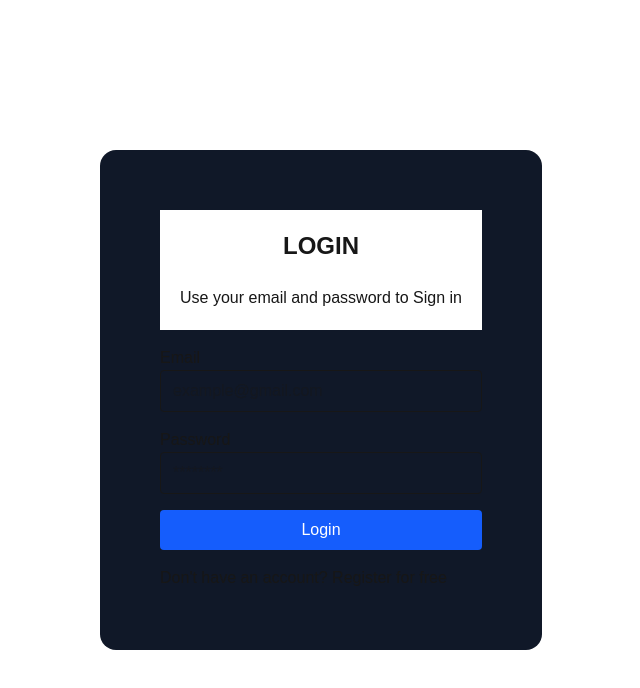
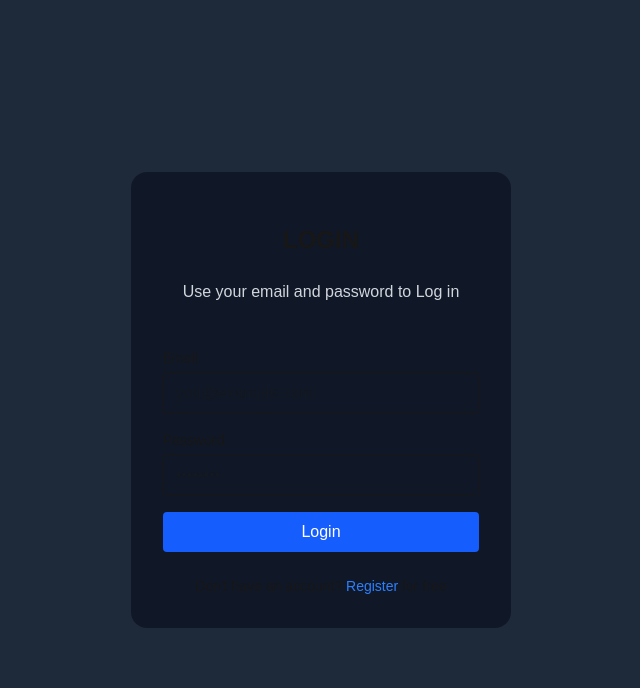
Before and after one commit to Tharun-Akuthota/ai-mock-interview, a Next.js app: page /login in a window 1280 px wide. Shown: the top 688 px of the page, without its empty margins (319-959 px from the left). Built offline with nearby package versions, Linux system fonts and the light colour scheme.

Commit message:
create register page

```diff
--- a/src/app/(auth)/login/page.tsx
+++ b/src/app/(auth)/login/page.tsx
@@ -1,27 +1,27 @@
 export default function LoginPage() {
   return (
-    <div className="min-h-screen flex items-center justify-center">
-      <div className="bg-gray-900 p-15 rounded-2xl space-y-4">
-        <div className="bg-white p-5">
+    <div className="min-h-screen flex items-center justify-center bg-gray-800">
+      <div className="bg-gray-900 p-8 rounded-2xl space-y-6 max-w-md">
+        <div className="p-5 rounded">
           <h2 className="text-2xl font-bold mb-6 text-center">LOGIN</h2>
-          <p>Use your email and password to Sign in</p>
+          <p className="text-gray-300">Use your email and password to Log in</p>
         </div>
         <form className="space-y-4">
           <div>
-            <label>Email</label>
+            <label className="block text-sm font-medium mb-1">Email</label>
             <input
               type="email"
-              placeholder="example@gmail.com"
-              className="w-full border rounded px-3 py-2 focus:outline-none focus:ring focus:ring-blue-400"
+              placeholder="you@example.com"
+              className="w-full border rounded px-3 py-2 focus:outline-none focus:ring-2 focus:ring-blue-300 focus:border-blue-500 transition"
             />
           </div>
 
           <div>
-            <label>Password</label>
+            <label className="block text-sm font-medium mb-1">Password</label>
             <input
               type="password"
-              placeholder="********"
-              className="w-full border rounded px-3 py-2 focus:outline-none focus:ring focus:ring-blue-400"
+              placeholder="••••••••"
+              className="w-full border rounded px-3 py-2 focus:outline-none focus:ring-2 focus:ring-blue-300 focus:border-blue-500 transition"
             />
           </div>
 
@@ -32,8 +32,12 @@ export default function LoginPage() {
             Login
           </button>
         </form>
-        <p>
-          Don't have an account? <a>Register</a> for free
+        <p className="text-sm text-center mt-4">
+          Don&apos;t have an account?{" "}
+          <a href="/register" className="text-blue-500 hover:underline">
+            Register
+          </a>{" "}
+          for free
         </p>
       </div>
     </div>
--- a/src/app/(auth)/register/page.tsx
+++ b/src/app/(auth)/register/page.tsx
@@ -0,0 +1,50 @@
+export default function RegisterPage() {
+  return (
+    <div className="min-h-screen flex flex-col items-center justify-center bg-gray-800">
+      <div className="bg-gray-900 w-full max-w-md p-8 rounded-lg shadow">
+        <h2 className="text-2xl font-bold mb-6 text-center">Create Account</h2>
+        <form className="space-y-4">
+          <div>
+            <label className="block text-sm font-medium mb-1">Email</label>
+            <input
+              type="email"
+              placeholder="you@example.com"
+              className="w-full border rounded px-3 py-2 focus:outline-none focus:ring-2 focus:ring-blue-300 focus:border-blue-500 transition"
+            />
+          </div>
+          <div>
+            <label className="block text-sm font-medium mb-1">Password</label>
+            <input
+              type="password"
+              placeholder="••••••••"
+              className="w-full border rounded px-3 py-2 focus:outline-none focus:ring-2 focus:ring-blue-300 focus:border-blue-500 transition"
+            />
+          </div>
+          <div>
+            <label className="block text-sm font-medium mb-1">
+              Confirm Password
+            </label>
+            <input
+              type="password"
+              placeholder="••••••••"
+              className="w-full border rounded px-3 py-2 focus:outline-none focus:ring-2 focus:ring-blue-300 focus:border-blue-500 transition"
+            />
+          </div>
+          <button
+            type="submit"
+            className="w-full bg-blue-600 text-white py-2 rounded hover:bg-blue-700 transition"
+          >
+            Register
+          </button>
+        </form>
+
+        <p className="text-sm text-center mt-4">
+          Already have an account?{" "}
+          <a href="/login" className="text-blue-600 hover:underline">
+            Login
+          </a>
+        </p>
+      </div>
+    </div>
+  );
+}
```
